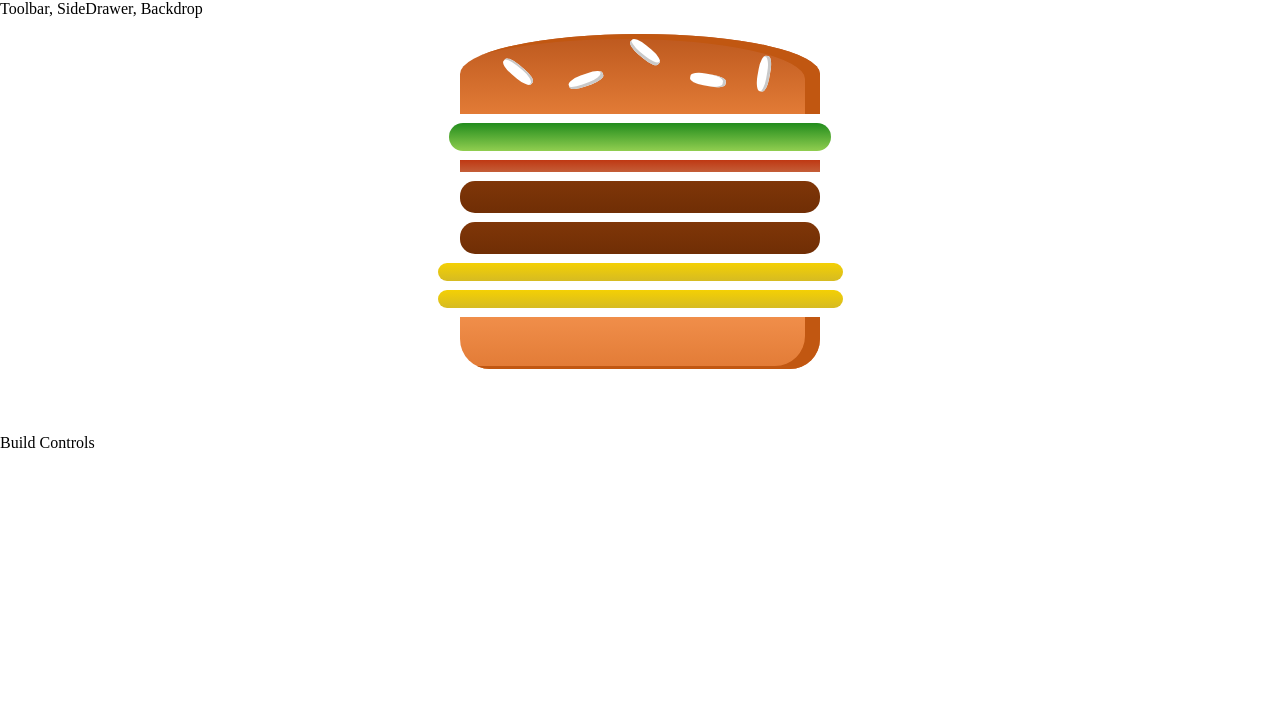
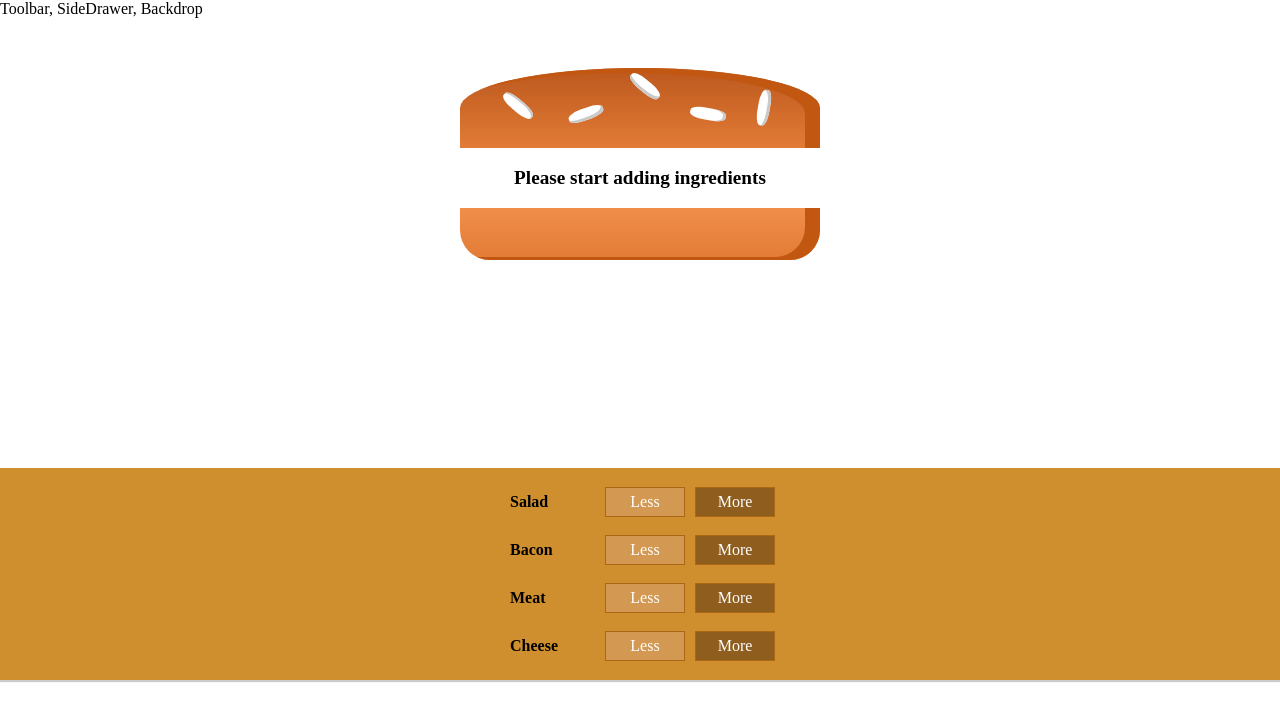
Before and after one commit to aladiha/React-Burger-Builder, a React (Create React App) app: page / in a window 1280 px wide. Shown: the top 720 px of the page. Built offline with nearby package versions, Linux system fonts and the light colour scheme.

Commit message:
UI for adding ingredients to the burger

```diff
--- /dev/null
+++ b/src/components/Burger/BuildControls/BuildControl/buildControl.js
@@ -0,0 +1,14 @@
+import React from 'react';
+import classes from './buildControl.module.css'
+
+const buildControl = (props) => (
+    <div className={classes.BuildControl}>
+        <div className = {classes.Label}>{props.label}</div>
+        <button onClick={props.less} className = {classes.Less}>Less</button>
+        <button onClick={props.more} className = {classes.More}>More</button>
+    </div>
+);
+
+
+
+export default buildControl;
--- /dev/null
+++ b/src/components/Burger/BuildControls/BuildControl/buildControl.module.css
@@ -0,0 +1,56 @@
+.BuildControl {
+    display: flex;
+    justify-content: space-between;
+    align-items: center;
+    margin: 5px 0;
+}
+
+.BuildControl button {
+    display: block;
+    font: inherit;
+    padding: 5px;
+    margin: 0 5px;
+    width: 80px;
+    border: 1px solid #AA6817;
+    cursor: pointer;
+    outline: none;
+}
+
+.BuildControl button:disabled {
+    background-color: #AC9980;
+    border: 1px solid #7E7365;
+    color: #ccc;
+    cursor: default;
+}
+
+.BuildControl button:hover:disabled {
+    background-color: #AC9980;
+    color: #ccc;
+    cursor: not-allowed;
+}
+
+.Label {
+    padding: 10px;
+    font-weight: bold;
+    width: 80px;
+}
+
+.BuildControl .Less {
+    background-color: #D39952;
+    color: white;
+}
+
+.BuildControl .More {
+    background-color: #8F5E1E;
+    color: white;
+}
+
+.BuildControl .Less:hover, .BuildControl .Less:active {
+    background-color: #DAA972;
+    color: white;
+}
+
+.BuildControl .More:hover,.BuildControl .More:active {
+    background-color: #99703F;
+    color: white;
+}
--- /dev/null
+++ b/src/components/Burger/BuildControls/BuildControls.js
@@ -0,0 +1,33 @@
+import React from 'react';
+import classes from './BuildControls.module.css';
+import BuildControl from './BuildControl/buildControl'
+
+
+
+const controls = [
+    {label: 'Salad', type: 'salad'},
+    {label: 'Bacon', type: 'bacon'},
+    {label: 'Meat', type: 'meat'},
+    {label: 'Cheese', type: 'cheese'}
+];
+
+
+const buildControls = (props) => {
+
+    return (
+          <div className={classes.BuildControls}>
+              {controls.map(
+                  ctrl => (
+                        <BuildControl
+                        more={() => props.more(ctrl.type)}
+                        less={() => props.less(ctrl.type)}
+                        key={ctrl.label}
+                        label = {ctrl.label}
+                        />
+                  )
+              )}
+          </div>
+    );
+}
+
+export default buildControls;
--- /dev/null
+++ b/src/components/Burger/BuildControls/BuildControls.module.css
@@ -0,0 +1,10 @@
+.BuildControls{
+    width: 100%;
+    background-color: #CF8F2E;
+    display: flex;
+    flex-flow: column;
+    align-items: center;
+    box-shadow: 0 2px 1px #ccc;
+    margin: auto;
+    padding: 10px 0;
+}
--- a/src/components/Burger/Burger.js
+++ b/src/components/Burger/Burger.js
@@ -5,15 +5,21 @@ import BurgerIngredient from './BurgerIngredient/BurgerIngredient'
 
 const burger = (props) => {
 
-    const ingredients = Object.keys(props.ingredients).map(
+
+    let ingredients = Object.keys(props.ingredients).map(
         igKey => {
             return [...Array(props.ingredients[igKey])].map(
-                ( _ , index) => {
-                return <BurgerIngredient key={igKey+index} type={igKey}/>
+                 ( _ , index) => {
+                 return <BurgerIngredient key={igKey+index} type={igKey}/>
                 });
         }
-    );
+    ).reduce((arr, el) => {
+        return arr.concat(el);
+    },[]);
 
+    if (ingredients.length < 1){
+        ingredients = <p> Please start adding ingredients </p>
+    }
 
     return (
         <div className={classes.Burger}>
--- a/src/components/Burger/Burger.module.css
+++ b/src/components/Burger/Burger.module.css
@@ -6,6 +6,7 @@
     text-align: center;
     font-weight: bold;
     font-size: 1.2rem;
+    margin-top: 50px;
 }
 
 @media (min-width: 500px) and (max-height: 401px) {
--- a/src/containers/BurgerBuilder/BurgerBuilder.js
+++ b/src/containers/BurgerBuilder/BurgerBuilder.js
@@ -2,27 +2,76 @@ import React, { Component } from 'react';
 
 import Aux from '../../hoc/Auxi';
 import Burger from '../../components/Burger/Burger';
+import BuildControls from '../../components/Burger/BuildControls/BuildControls';
+
+const Ingredient_Prices = {
+    salad: 0.5,
+    cheese: 0.4,
+    meat: 1.3,
+    bacon: 0.7
+};
+
 
 class BurgerBuilder extends Component{
 
-
 state = {
-    ingrediants: {
-        salad: 1,
-        bacon: 1,
-        meat: 2,
-        cheese: 2
+    ingredients: {
+        salad: 0,
+        bacon: 0,
+        meat: 0,
+        cheese: 0
     },
-    totalCost: 0,
+    totalCost: 2,
     purchased: false
 };
+
+addIngredientHandler = (type) => {
+    const updatedCount =  this.state.ingredients[type] + 1;
+
+    const updatedIngredients = {
+        ...this.state.ingredients
+    };
+
+    updatedIngredients[type] = updatedCount;
+
+    const newCost = this.state.totalCost + Ingredient_Prices[type];
+
+    this.setState({
+      ingredients: updatedIngredients,
+      totalCost: newCost
+    })
+}
+
+
+removeIngredientHandler = (type) => {
+    if (this.state.ingredients[type] > 0){
+        const updatedCount =  this.state.ingredients[type] - 1;
+
+        const updatedIngredients = {
+            ...this.state.ingredients
+        };
+
+        updatedIngredients[type] = updatedCount;
+
+        const newCost = this.state.totalCost - Ingredient_Prices[type];
+
+        this.setState({
+        ingredients: updatedIngredients,
+        totalCost: newCost
+        })
+    }
+}
+
 
 render(){
 
     return(
         <Aux>
-            <Burger ingredients={this.state.ingrediants}/>
-            <div>Build Controls</div>
+            <Burger ingredients={this.state.ingredients}/>
+            <BuildControls
+            more={this.addIngredientHandler}
+            less={this.removeIngredientHandler}
+            />
         </Aux>
     );
 }
```
